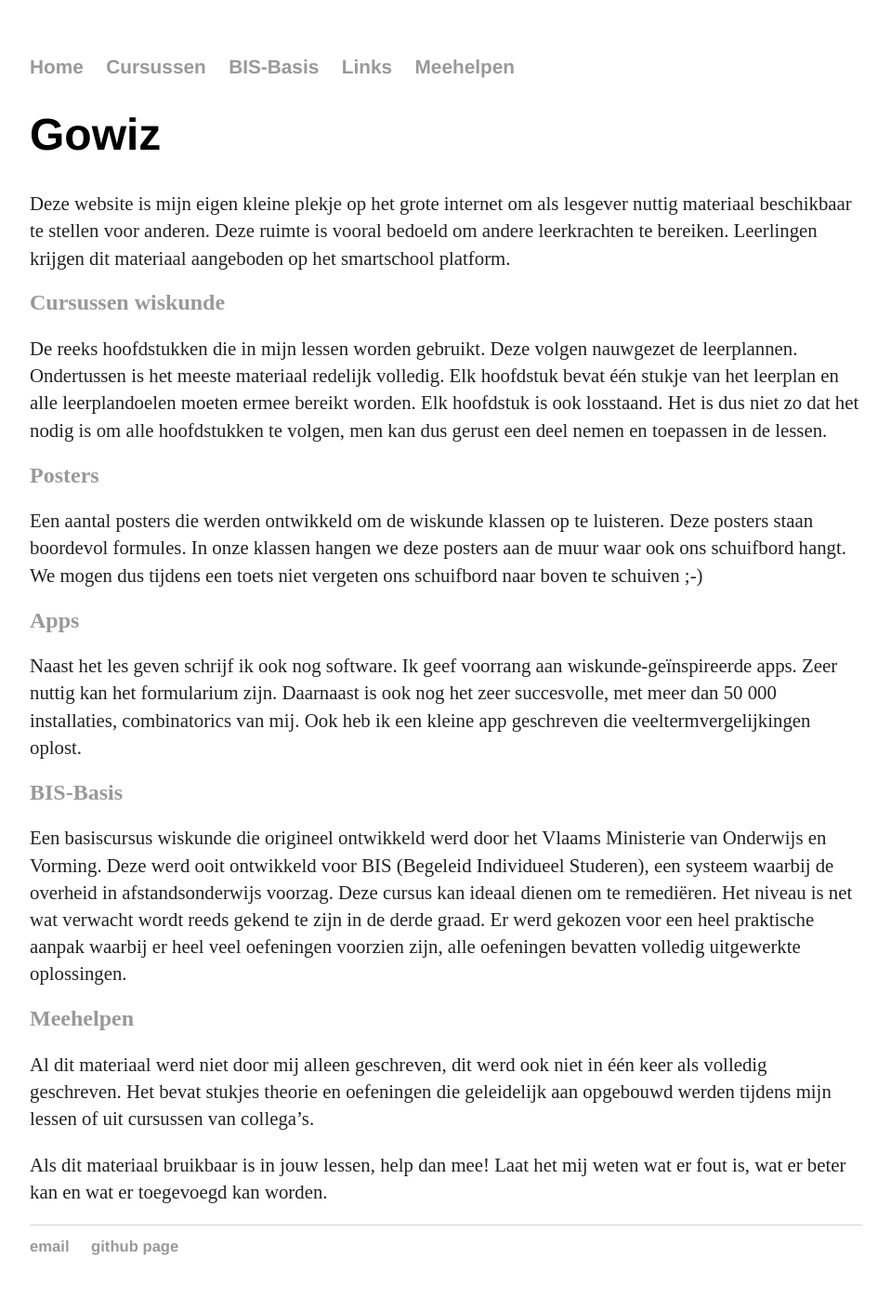
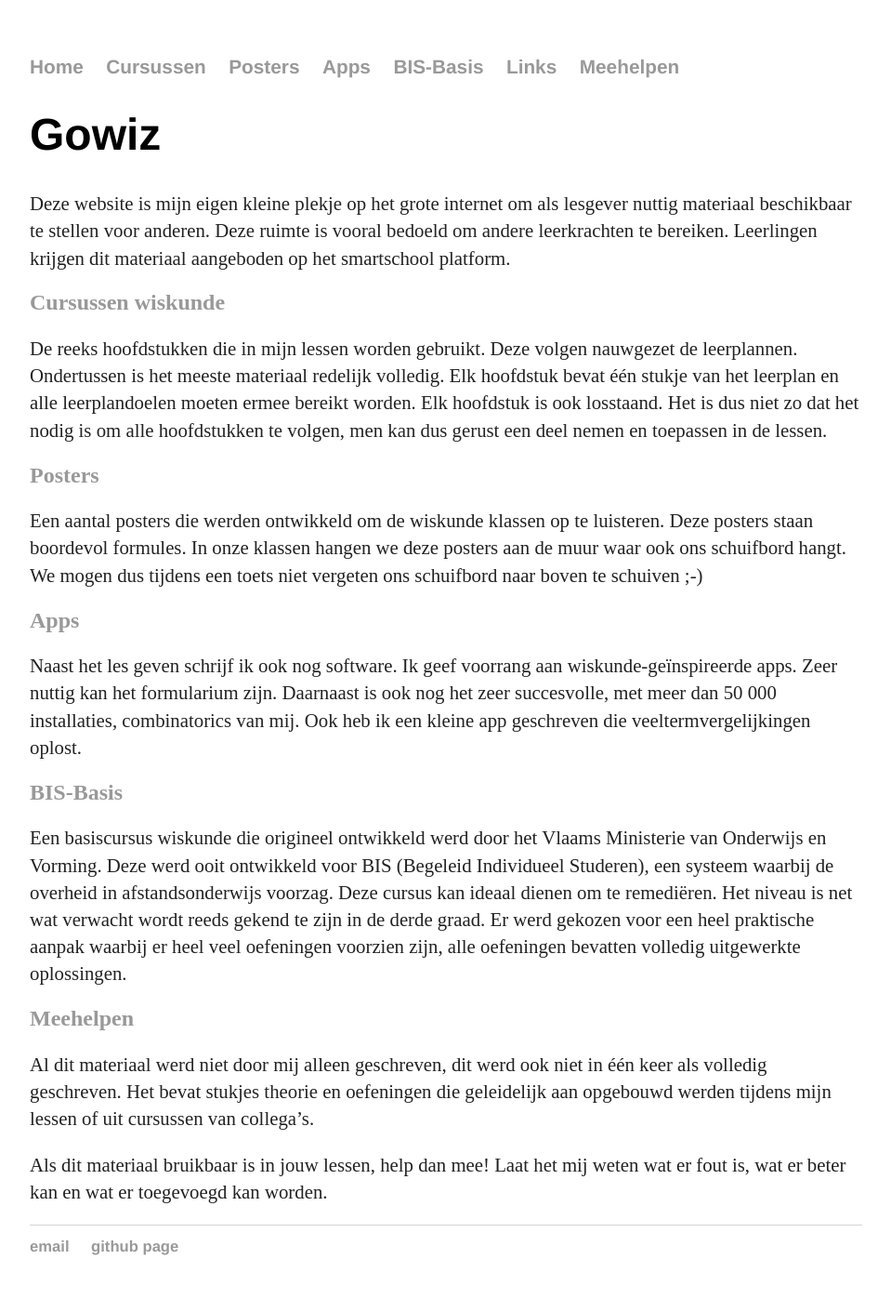
Before and after one commit to gowiz/gowiz.github.io, a Jekyll site: the page built from index.md, in a window 1280 px wide. Shown: the whole page at 93% size, without its empty margins (160-1119 px from the left). Built offline with Jekyll 4.4.1, drawn with Linux system fonts in a browser that asks for light colours.

Commit message:
Posters and apps

```diff
--- a/_layouts/default.html
+++ b/_layouts/default.html
@@ -11,6 +11,8 @@
       <ul>
 	<li><a href="/">Home</a></li>
 	<li><a href="/cursussen.html">Cursussen</a></li>
+	<li><a href="/posters.html">Posters</a></li>
+	<li><a href="/apps.html">Apps</a></li>
 	<li><a href="/bis-basis.html">BIS-Basis</a></li>
 	<li><a href="/links.html">Links</a></li>
 	<li><a href="/develop.html">Meehelpen</a></li>
```
